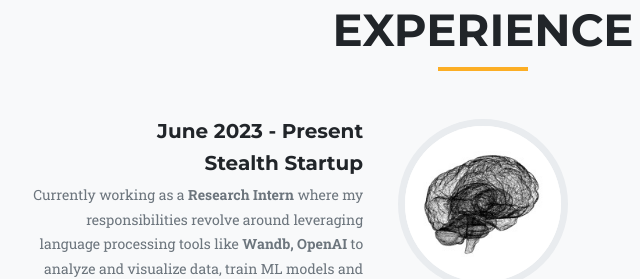
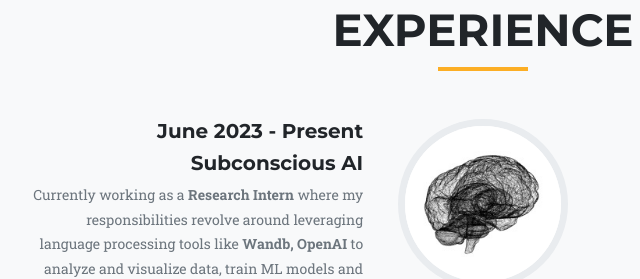
Before and after one commit to dldisha/dldisha.github.io, a plain HTML site: page index.html in a window 1280 px wide. Shown: the part 1612-1891 px from the top of the page, 157-797 px from the left. Drawn offline with nearby package versions, Linux system fonts and the light colour scheme; a web font is replaced by a local one.

Commit message:
resume update

```diff
--- a/index.html
+++ b/index.html
@@ -202,7 +202,7 @@ connect with me on <a href="https://www.linkedin.com/in/dldisha/" rel="noopener
                 <div class="timeline-panel">
                   <div class="timeline-heading">
                     <h5>June 2023 - Present</h5>
-                    <h5 class="subheading">Stealth Startup</h5>
+                    <h5 class="subheading">Subconscious AI</h5>
                   </div>
                   <div class="timeline-body">
                     <p class="text-muted">Currently working as a <b>Research Intern</b> where my responsibilities revolve around leveraging language processing tools like <b>Wandb, OpenAI</b> to analyze and visualize data,
```
Also changed, not shown: 1 other file.
